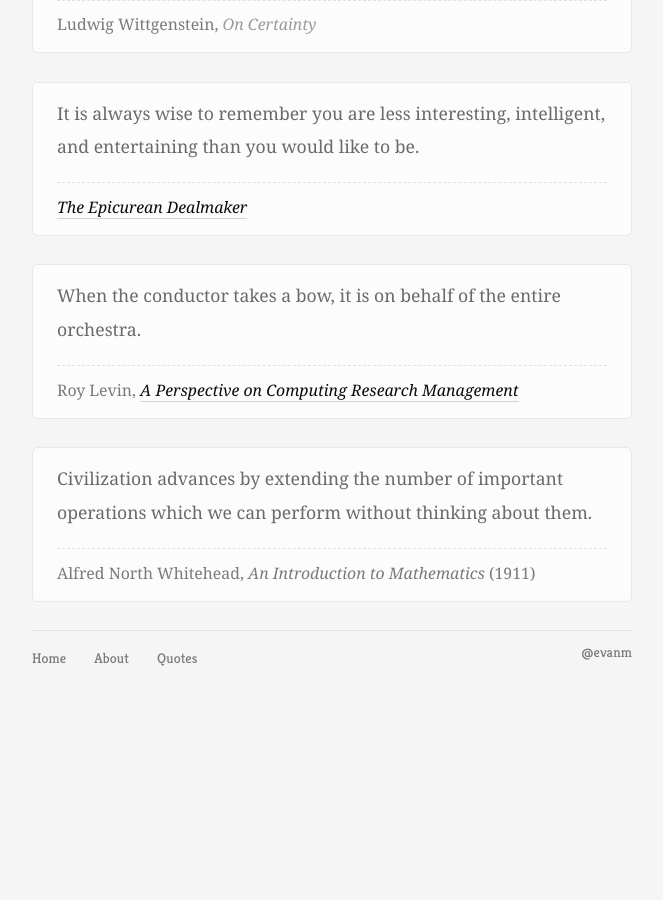
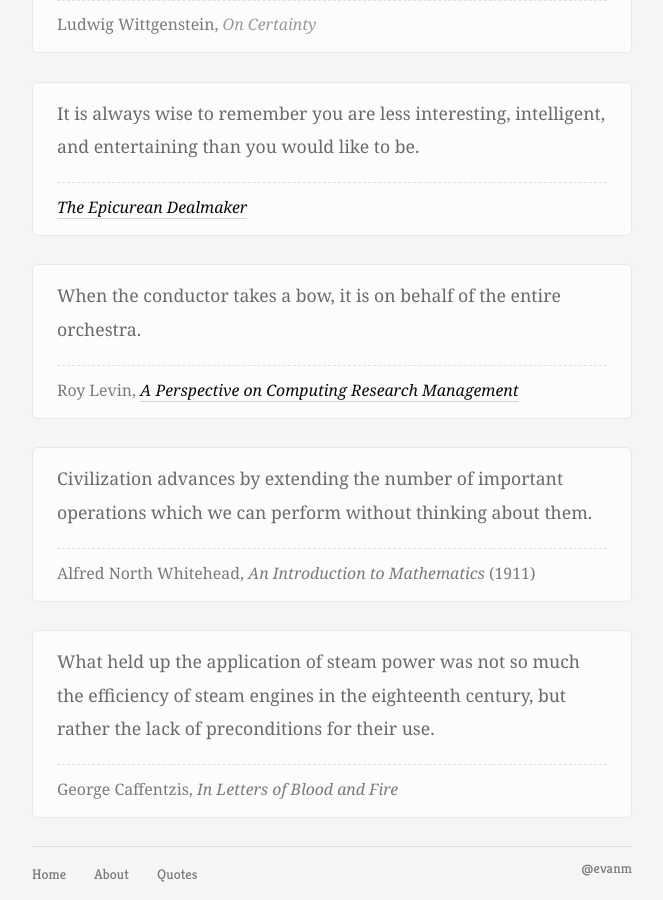
Before and after one commit to evnm/www, a Jekyll site: the page built from quotes.html, in a window 1280 px wide and 900 px high, scrolled down 1755 px. Shown: the whole window, without its empty margins (308-971 px from the left). Built offline with Jekyll 4.4.1, drawn with Linux system fonts in a browser that asks for light colours; comment, search, counter and statistics services are not loaded; before the commit the page ends 2439 px from its top, so only the background shows below that.

Commit message:
Add Marx interp quote from machines chapter of In Letter of Blood and Fire

```diff
--- a/quotes.html
+++ b/quotes.html
@@ -50,3 +50,8 @@ title: A collection of quotes
   <p>Civilization advances by extending the number of important operations which we can perform without thinking about them.</p>
   <cite>Alfred North Whitehead, <em>An Introduction to Mathematics</em> (1911)</cite>
 </blockquote>
+
+<blockquote>
+  <p>What held up the application of steam power was not so much the efficiency of steam engines in the eighteenth century, but rather the lack of preconditions for their use.</p>
+  <cite>George Caffentzis, <em>In Letters of Blood and Fire</em></cite>
+</blockquote>
```
